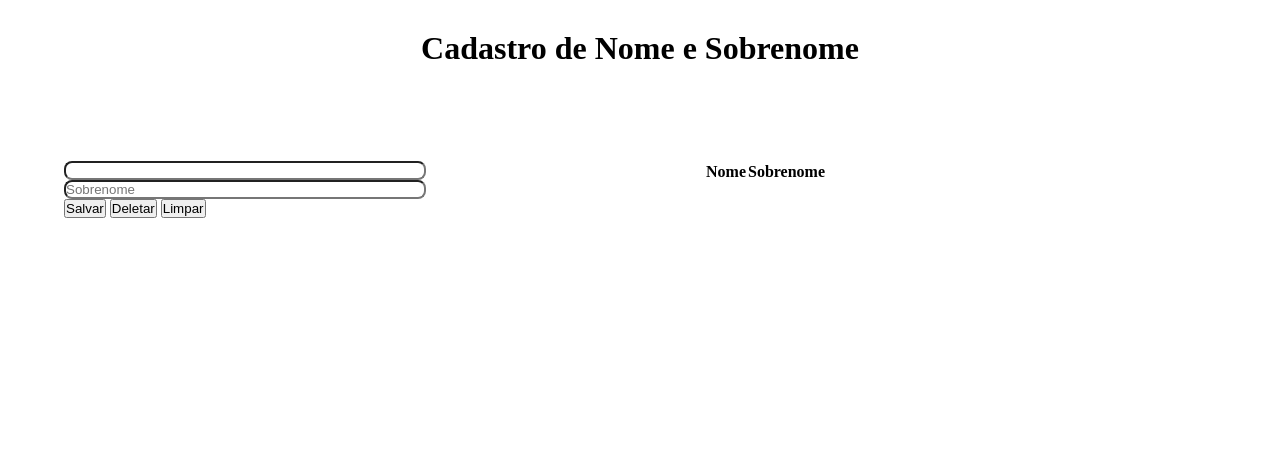
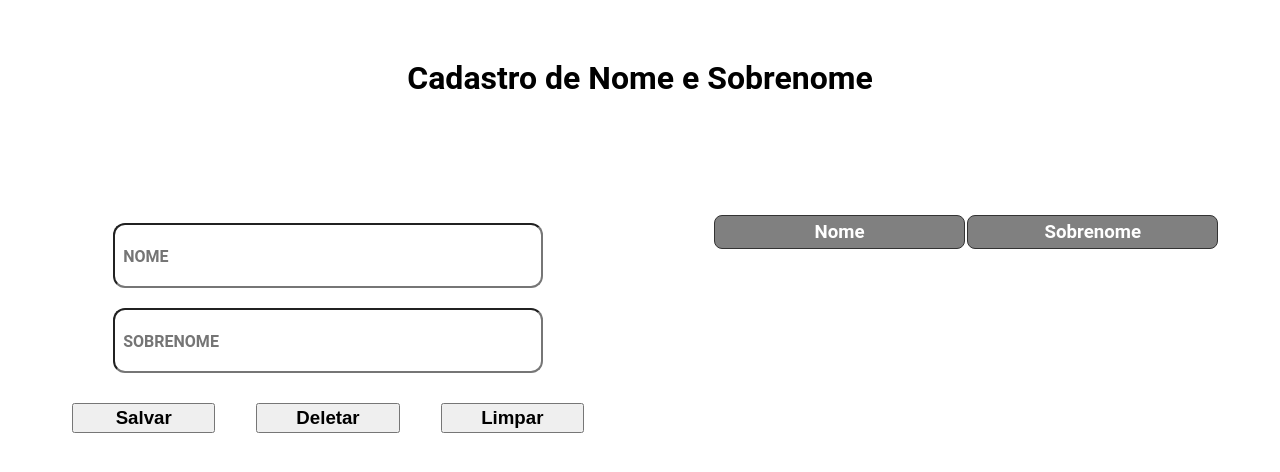
Before and after one commit to jeanramalho/crud-js, a plain HTML site: page index.html in a window 1280 px wide. Drawn offline with Linux system fonts and the light colour scheme.

Commit message:
Finaliza sistema simples de crud com sqlite, sem muita estilização, foco na logica do sqlite

```diff
--- a/css/style.css
+++ b/css/style.css
@@ -1,3 +1,5 @@
+@import url('https://fonts.googleapis.com/css2?family=Roboto:wght@100&display=swap')
+
 * {
     margin: 0;
     padding: 0;
@@ -11,16 +13,21 @@ body {
 .cabecalho {
     text-align: center;
     margin: 30px;
+    font-family: 'Roboto', sans-serif;
 }
 
 .conteudo {
+    min-width: 600px;
+    width: 100vw;
     display: flex;
     flex-direction: row;
+    flex-wrap: wrap;
 }
 
 .formulario {
     width: 40vw;
     margin: 5vw;
+    align-items: center;
 }
 
 .table {
@@ -28,9 +35,77 @@ body {
     margin: 5vw;
 }
 
-.input {
-    width: 70%;
-    heigth: 80px;
-    border-radius: 8px;
+.inputs{
+    display: flex;
+    flex-direction: column;
+    align-content: center;
+    justify-content: center;
+    margin: auto;
+    align-items: center;
 
 }
+
+.input {
+    width: 80%;
+    height: 45px;
+    border-radius: 12px;
+    margin: 10px;
+    padding: 8px;
+    font-size: 15pt;
+    font-weight: 700;
+    font-family: 'Roboto', sans-serif;
+    text-transform: uppercase;
+}
+
+input::placeholder {
+    font-size: 12pt;
+    font-weight: 700;
+}
+
+.botoes {
+    display: flex;
+    flex-direction: row;
+    align-content: center;
+    justify-content: space-between;
+    margin-top: 20px;
+    align-items: center;
+    font-family: 'Roboto', sans-serif;
+}
+
+.btn {
+    width: 28%;
+    height: 30px;
+    font-size: 14pt;
+    font-weight: 600;
+
+}
+
+.title-table {
+    border: 1px solid #333;
+    border-radius: 8px;
+    font-size: 14pt;
+    background: #808080;
+    color: #fff;
+    width: 20%;
+    height: 30px;
+    font-family: 'Roboto', sans-serif;
+}
+
+.cedula {
+    border: 1px solid #333;
+    border-radius: 8px;
+    font-size: 14pt;
+    background: #fff;
+    color: #222;
+    width: 20%;
+    height: 30px;
+    padding: 5px;
+    text-transform: uppercase;
+    font-weight: 500;
+    font-family: 'Roboto', sans-serif;
+}
+
+.slct {
+    cursor: pointer;
+
+}
--- a/index.html
+++ b/index.html
@@ -19,7 +19,7 @@
                 <div class="inputs">
                     <!-- O input que está em hidden é responsável por pegar o id do elemento para que possam ser realizadas as operações de atualização e delete      -->
                     <input type="hidden" id="field-id" value="" />
-                    <input type="text" class="nome input placeholder="Nome" id="nome">
+                    <input type="text" class="nome input" placeholder="Nome" id="nome">
                     <input type="text" class="sobrenome input" placeholder="Sobrenome" id="sobrenome">
                 </div>
 
@@ -33,8 +33,8 @@
         <div class="table">
             <table id="tabela">
                 <thead>
-                    <th>Nome</th>
-                    <th>Sobrenome</th>
+                    <th class="title-table">Nome</th>
+                    <th class="title-table">Sobrenome</th>
                 </thead>
                 <tbody id="reg">
 
--- a/js/script.js
+++ b/js/script.js
@@ -50,8 +50,8 @@ function mostrar() {
             var tr = ''
             for(let i = 0; i < rows.length; i++) {
                 tr += `<tr>
-                    <td onClick="atualizar(${rows[i].ID})">${rows[i].nome}</td>
-                    <td>${rows[i].sobrenome}</td>
+                    <td onClick="atualizar(${rows[i].ID})" class="cedula slct">${rows[i].nome}</td>
+                    <td class="cedula">${rows[i].sobrenome}</td>
                 </tr>`
             }
 
```
